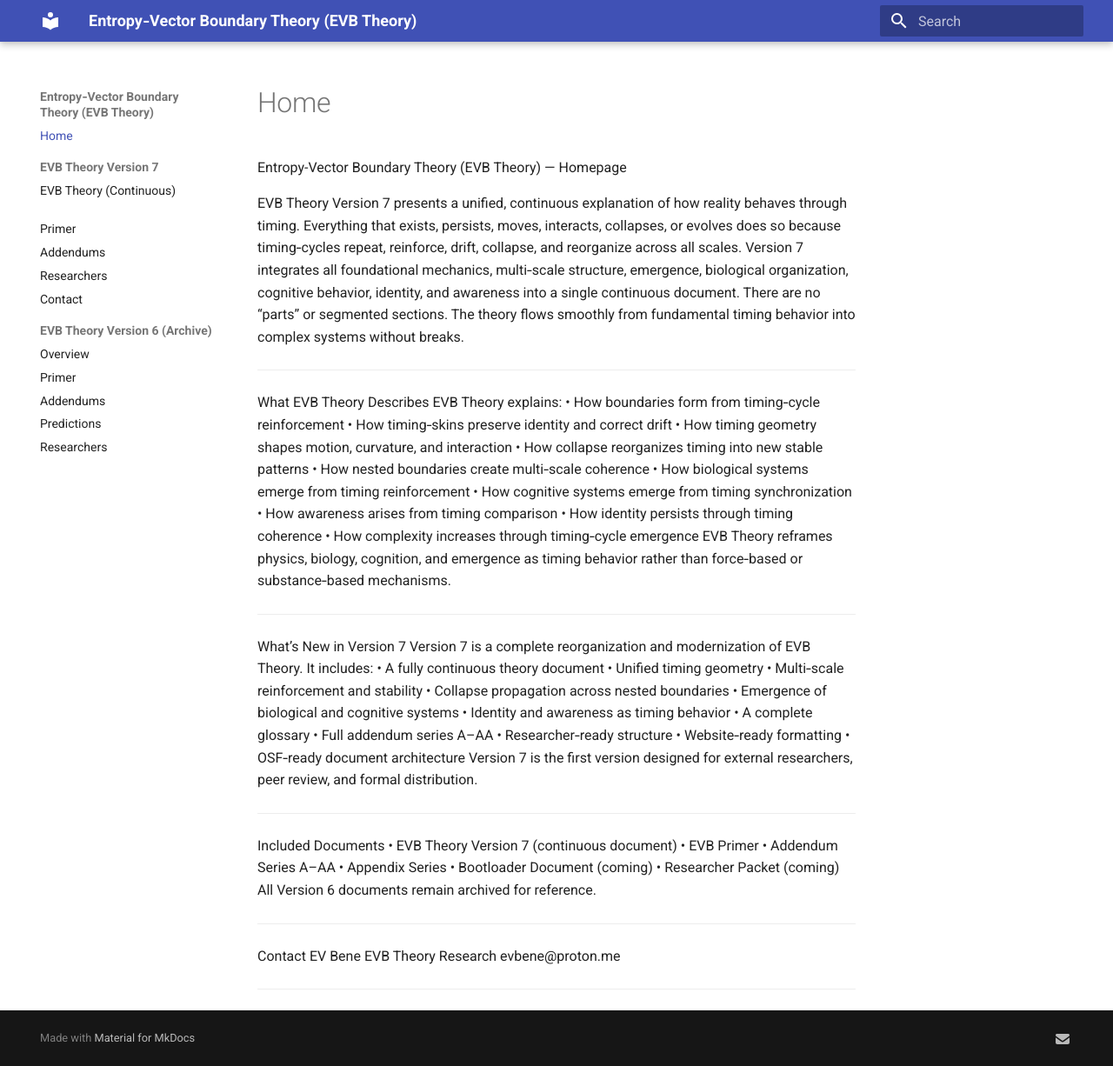
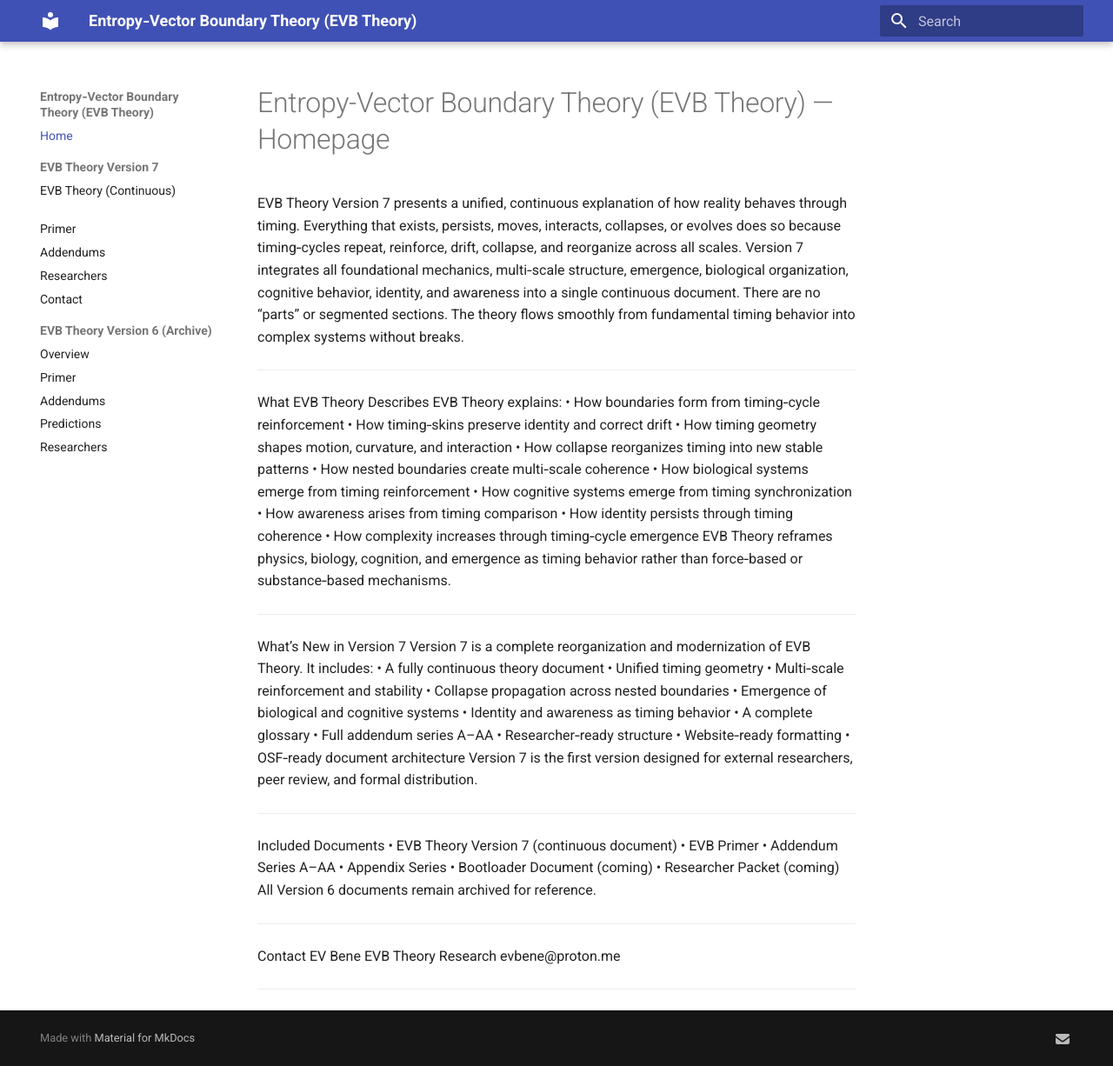
Before and after one commit to evbene/evb-theory, an MkDocs documentation site: the page built from docs/index_V7.md, in a window 1280 px wide and 1226 px high. Shown: the whole window at 87% size. Built offline with MkDocs 1.6.1 and Material for MkDocs 9.7.7, drawn with Linux system fonts in a browser that asks for light colours.

```diff
--- a/docs/index_V7.md
+++ b/docs/index_V7.md
@@ -1,4 +1,4 @@
-Entropy-Vector Boundary Theory (EVB Theory) — Homepage
+#Entropy-Vector Boundary Theory (EVB Theory) — Homepage
 
 EVB Theory Version 7 presents a unified, continuous explanation of how reality behaves through timing.
 Everything that exists, persists, moves, interacts, collapses, or evolves does so because timing‑cycles repeat, reinforce, drift, collapse, and reorganize across all scales.
```
